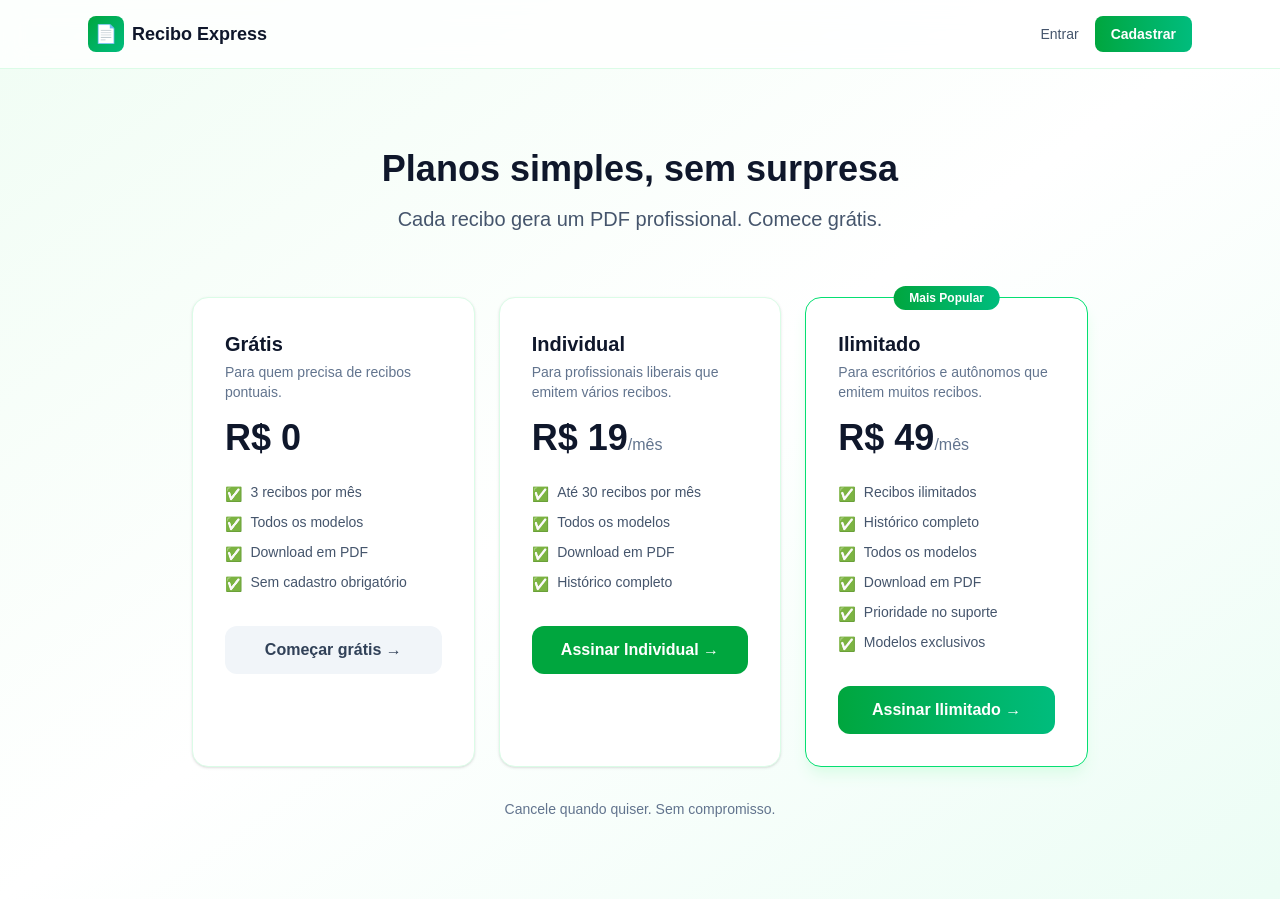
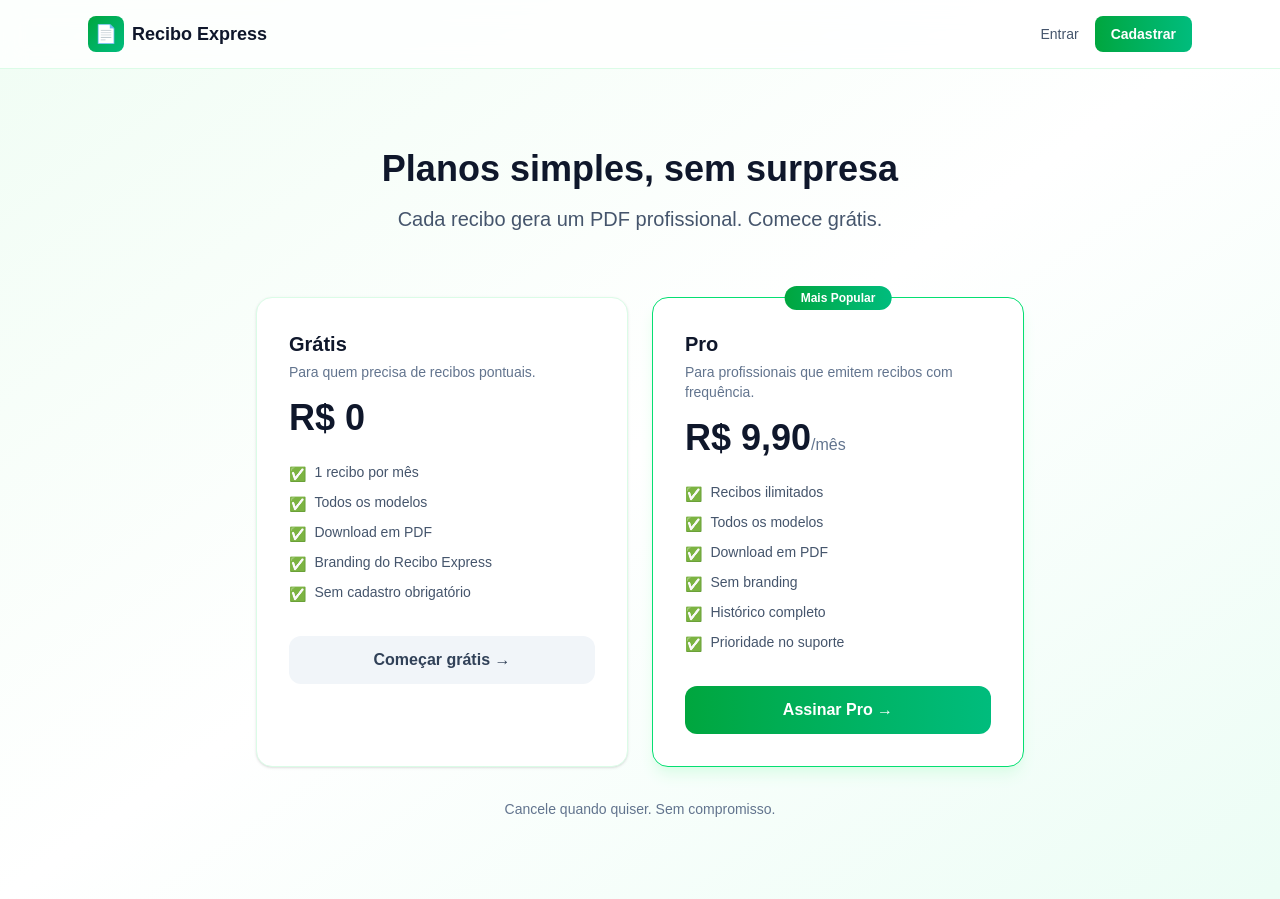
Before and after one commit to alternative-down/recibo-express, a Next.js app: page /pricing in a window 1280 px wide. Built offline with nearby package versions, Linux system fonts and the light colour scheme.

Commit message:
fix: correct pricing model — Free (1 recibo+branding) | Pro R$ 9,90/mês

```diff
--- a/src/app/api/checkout/route.ts
+++ b/src/app/api/checkout/route.ts
@@ -11,8 +11,8 @@ const ASAAS_ENDPOINT = 'https://api.asaas.com/api/v3';
 type BillingType = 'PIX' | 'BOLETO' | 'CREDIT_CARD';
 
 const PLAN_PRICES: Record<string, number> = {
-  individual: 19,
-  ilimitado: 49,
+  pro: 9.9,
+
 };
 
 function resolveBillingType(method?: string): BillingType {
@@ -44,7 +44,7 @@ export async function POST(request: NextRequest) {
     if (!payload) return NextResponse.json({ error: 'Token inválido' }, { status: 401 });
 
     const { planId, paymentMethod } = await request.json();
-    if (!planId || !['individual', 'ilimitado'].includes(planId)) {
+    if (!planId || !['pro'].includes(planId)) {
       return NextResponse.json({ error: 'Plano inválido' }, { status: 400 });
     }
 
@@ -82,7 +82,7 @@ export async function POST(request: NextRequest) {
         nextDueDate: new Date().toISOString().split('T')[0],
         value: price,
         cycle: 'MONTHLY',
-        description: `Recibo Express ${planId === 'ilimitado' ? 'Ilimitado' : 'Individual'}`,
+        description: `Recibo Express Pro`,
         externalReference: user.id,
         notificationDisabled: false,
       }),
--- a/src/app/pricing/page.tsx
+++ b/src/app/pricing/page.tsx
@@ -10,26 +10,16 @@ const PLANS = [
     priceLabel: 'R$ 0',
     period: '',
     description: 'Para quem precisa de recibos pontuais.',
-    features: ['3 recibos por mês', 'Todos os modelos', 'Download em PDF', 'Sem cadastro obrigatório'],
+    features: ['1 recibo por mês', 'Todos os modelos', 'Download em PDF', 'Branding do Recibo Express', 'Sem cadastro obrigatório'],
   },
   {
-    id: 'individual',
-    name: 'Individual',
-    price: 19,
-    priceLabel: 'R$ 19',
+    id: 'pro',
+    name: 'Pro',
+    price: 9.9,
+    priceLabel: 'R$ 9,90',
     period: '/mês',
-    description: 'Para profissionais liberais que emitem vários recibos.',
-    features: ['Até 30 recibos por mês', 'Todos os modelos', 'Download em PDF', 'Histórico completo'],
-    recommended: false,
-  },
-  {
-    id: 'ilimitado',
-    name: 'Ilimitado',
-    price: 49,
-    priceLabel: 'R$ 49',
-    period: '/mês',
-    description: 'Para escritórios e autônomos que emitem muitos recibos.',
-    features: ['Recibos ilimitados', 'Histórico completo', 'Todos os modelos', 'Download em PDF', 'Prioridade no suporte', 'Modelos exclusivos'],
+    description: 'Para profissionais que emitem recibos com frequência.',
+    features: ['Recibos ilimitados', 'Todos os modelos', 'Download em PDF', 'Sem branding', 'Histórico completo', 'Prioridade no suporte'],
     recommended: true,
   },
 ];
@@ -54,7 +44,7 @@ export default function PricingPage() {
         <h1 className="text-4xl font-bold text-slate-900 mb-4">Planos simples, sem surpresa</h1>
         <p className="text-xl text-slate-600 mb-16">Cada recibo gera um PDF profissional. Comece grátis.</p>
 
-        <div className="grid md:grid-cols-3 gap-6 max-w-4xl mx-auto">
+        <div className="grid md:grid-cols-2 gap-6 max-w-3xl mx-auto">
           {PLANS.map(plan => (
             <div key={plan.id} className={`relative bg-white rounded-2xl p-8 text-left border ${plan.recommended ? 'border-green-400 shadow-lg shadow-green-100' : 'border-green-100 shadow-sm'}`}>
               {plan.recommended && (
@@ -80,8 +70,8 @@ export default function PricingPage() {
                   Começar grátis →
                 </Link>
               ) : (
-                <Link href={`/checkout?plan=${plan.id}`} className={`block text-center font-semibold py-3 rounded-xl transition ${plan.recommended ? 'bg-gradient-to-r from-green-600 to-emerald-500 text-white hover:opacity-90' : 'bg-green-600 text-white hover:opacity-90'}`}>
-                  Assinar {plan.name} →
+                <Link href={`/checkout?plan=${plan.id}`} className="block text-center bg-gradient-to-r from-green-600 to-emerald-500 text-white font-semibold py-3 rounded-xl hover:opacity-90 transition">
+                  Assinar Pro →
                 </Link>
               )}
             </div>
--- a/src/lib/plans.ts
+++ b/src/lib/plans.ts
@@ -1,5 +1,5 @@
 export interface Plan {
-  id: 'free' | 'individual' | 'ilimitado';
+  id: 'free' | 'pro';
   name: string;
   price: number;
   receiptsPerMonth: number;
@@ -12,38 +12,27 @@ export const PLANS: Plan[] = [
     id: 'free',
     name: 'Grátis',
     price: 0,
-    receiptsPerMonth: 3,
+    receiptsPerMonth: 1,
     features: [
-      '3 recibos por mês',
+      '1 recibo por mês',
       'Todos os modelos',
       'Download em PDF',
+      'Branding do Recibo Express',
       'Sem cadastro obrigatório',
     ],
   },
   {
-    id: 'individual',
-    name: 'Individual',
-    price: 19,
-    receiptsPerMonth: 30,
-    features: [
-      'Até 30 recibos por mês',
-      'Todos os modelos',
-      'Download em PDF',
-      'Histórico completo',
-    ],
-  },
-  {
-    id: 'ilimitado',
-    name: 'Ilimitado',
-    price: 49,
+    id: 'pro',
+    name: 'Pro',
+    price: 9.9,
     receiptsPerMonth: Infinity,
     features: [
       'Recibos ilimitados',
-      'Histórico completo',
       'Todos os modelos',
       'Download em PDF',
+      'Sem branding',
+      'Histórico completo',
       'Prioridade no suporte',
-      'Modelos exclusivos',
     ],
     recommended: true,
   },
```
